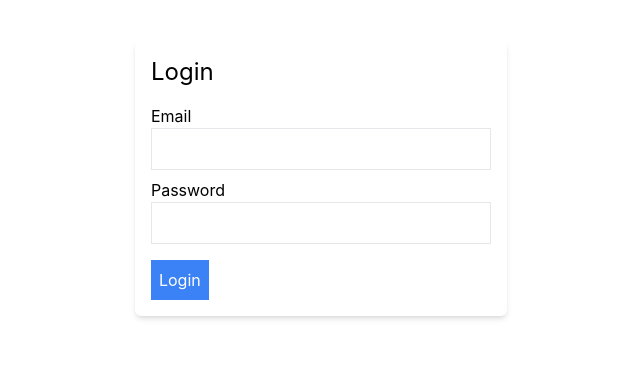
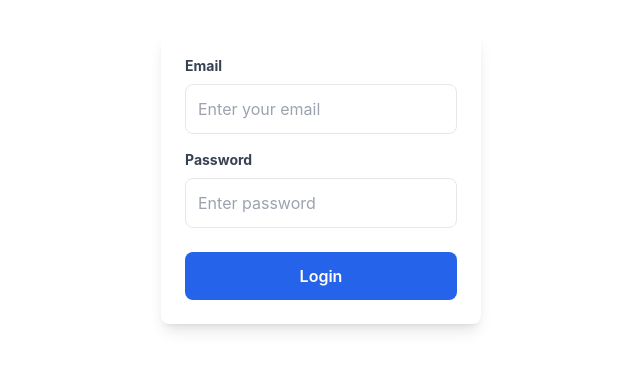
Before and after one commit to Shuhei-Shibahara/Tennis-Journal, a React (Create React App) app in the folder frontend/: page /login in a window 1280 px wide. Shown: the part 222-592 px from the top of the page, without its empty margins (319-959 px from the left). Built offline with nearby package versions, Linux system fonts and the light colour scheme.

Commit message:
able to login and register user

```diff
--- a/frontend/src/components/Home.tsx
+++ b/frontend/src/components/Home.tsx
@@ -1,9 +1,23 @@
 import React from 'react';
+import { useNavigate } from 'react-router-dom';
+import LoginForm from './LoginForm'; // Import the reusable component
 
 const Home: React.FC = () => {
+  const navigate = useNavigate();
+
+  const handleLoginSuccess = () => {
+    navigate('/dashboard');
+  };
+
   return (
-    <div className="flex items-center justify-center h-screen bg-gray-100">
-      <h1 className="text-4xl font-bold text-blue-600">Welcome to My App!</h1>
+    <div className="flex flex-col items-center justify-center min-h-screen bg-gray-100 border-2 border-gray-400 shadow-lg">
+      <h1 className="text-5xl font-bold text-blue-600 mb-8">Tennis Journal</h1>
+
+      <div className="cursor-pointer mb-6" onClick={() => navigate('/login')}>
+        <img src="/path-to-your-keyhole-image.png" alt="Keyhole" className="w-20 h-20" />
+      </div>
+
+      <LoginForm onLoginSuccess={handleLoginSuccess} /> {/* Reuse LoginForm here */}
     </div>
   );
 };
--- a/frontend/src/components/Login.tsx
+++ b/frontend/src/components/Login.tsx
@@ -1,50 +1,15 @@
 import React from 'react';
-import { useForm } from 'react-hook-form';
-import axios from 'axios';
-
-interface LoginFormData {
-  email: string;
-  password: string;
-}
+import LoginForm from './LoginForm'; // Import the reusable component
 
 const Login: React.FC = () => {
-  const { register, handleSubmit, formState: { errors } } = useForm<LoginFormData>();
-
-  const onSubmit = async (data: LoginFormData) => {
-    try {
-      const response = await axios.post('http://localhost:5000/api/auth/login', data); // Replace with your backend URL
-      console.log('User logged in:', response.data);
-      // Store the JWT token in localStorage or state
-      localStorage.setItem('token', response.data.token);
-    } catch (error) {
-      console.error('Login error:', error);
-    }
+  const handleLoginSuccess = () => {
+    console.log('Redirect to another page');
+    // Handle successful login
   };
 
   return (
     <div className="flex items-center justify-center h-screen">
-      <form onSubmit={handleSubmit(onSubmit)} className="p-4 bg-white shadow-md rounded-md">
-        <h2 className="text-2xl mb-4">Login</h2>
-        <div className="mb-2">
-          <label>Email</label>
-          <input
-            type="email"
-            {...register('email', { required: true })}
-            className="border p-2 w-full"
-          />
-          {errors.email && <p className="text-red-500">Email is required</p>}
-        </div>
-        <div className="mb-2">
-          <label>Password</label>
-          <input
-            type="password"
-            {...register('password', { required: true })}
-            className="border p-2 w-full"
-          />
-          {errors.password && <p className="text-red-500">Password is required</p>}
-        </div>
-        <button type="submit" className="bg-blue-500 text-white p-2 mt-2">Login</button>
-      </form>
+      <LoginForm onLoginSuccess={handleLoginSuccess} /> {/* Reuse LoginForm here */}
     </div>
   );
 };
--- /dev/null
+++ b/frontend/src/components/LoginForm.tsx
@@ -0,0 +1,66 @@
+import React from 'react';
+import { useForm } from 'react-hook-form';
+import axios from 'axios';
+
+interface LoginFormData {
+  email: string; // Only email is required
+  password: string; // Password is required
+}
+
+interface LoginFormProps {
+  onLoginSuccess: () => void;
+}
+
+const LoginForm: React.FC<LoginFormProps> = ({ onLoginSuccess }) => {
+  const { register, handleSubmit, formState: { errors } } = useForm<LoginFormData>();
+
+  const onSubmit = async (data: LoginFormData) => {
+    try {
+      const response = await axios.post('http://localhost:5000/api/auth/login', data, {
+        headers: {
+          'Content-Type': 'application/json'
+        }
+      });
+      console.log('User logged in:', response.data);
+      localStorage.setItem('token', response.data.token); // Store JWT token
+      onLoginSuccess(); // Callback after successful login
+    } catch (error) {
+      console.error('Login error:', error);
+    }
+  };
+
+  return (
+    <form onSubmit={handleSubmit(onSubmit)} className="w-full max-w-xs bg-white p-6 rounded-lg shadow-lg">
+      <div className="mb-4">
+        <label className="block text-gray-700 text-sm font-bold mb-2">Email</label>
+        <input
+          type="email" // Specify input type as email
+          {...register('email', { required: true })} // Register email field
+          className="w-full p-3 border rounded-lg focus:outline-none focus:ring-2 focus:ring-blue-500"
+          placeholder="Enter your email"
+        />
+        {errors.email && <p className="text-red-500 text-sm">Email is required</p>}
+      </div>
+
+      <div className="mb-6">
+        <label className="block text-gray-700 text-sm font-bold mb-2">Password</label>
+        <input
+          type="password"
+          {...register('password', { required: true })}
+          className="w-full p-3 border rounded-lg focus:outline-none focus:ring-2 focus:ring-blue-500"
+          placeholder="Enter password"
+        />
+        {errors.password && <p className="text-red-500 text-sm">Password is required</p>}
+      </div>
+
+      <button
+        type="submit"
+        className="w-full bg-blue-600 text-white p-3 rounded-lg font-semibold hover:bg-blue-700 focus:outline-none focus:ring-2 focus:ring-blue-500"
+      >
+        Login
+      </button>
+    </form>
+  );
+};
+
+export default LoginForm;
--- a/frontend/src/components/Register.tsx
+++ b/frontend/src/components/Register.tsx
@@ -13,7 +13,11 @@ const Register: React.FC = () => {
 
   const onSubmit = async (data: RegisterFormData) => {
     try {
-      const response = await axios.post('http://localhost:5000/api/auth/register', data); // Replace with your backend URL
+      const response = await axios.post('http://localhost:5000/api/auth/register', data, {
+        headers: {
+          'Content-Type': 'application/json'
+        }
+      });
       console.log('User registered:', response.data);
     } catch (error) {
       console.error('Registration error:', error);
```
Also changed, not shown: 1 other file (tests, documents, lock files or other folders).
